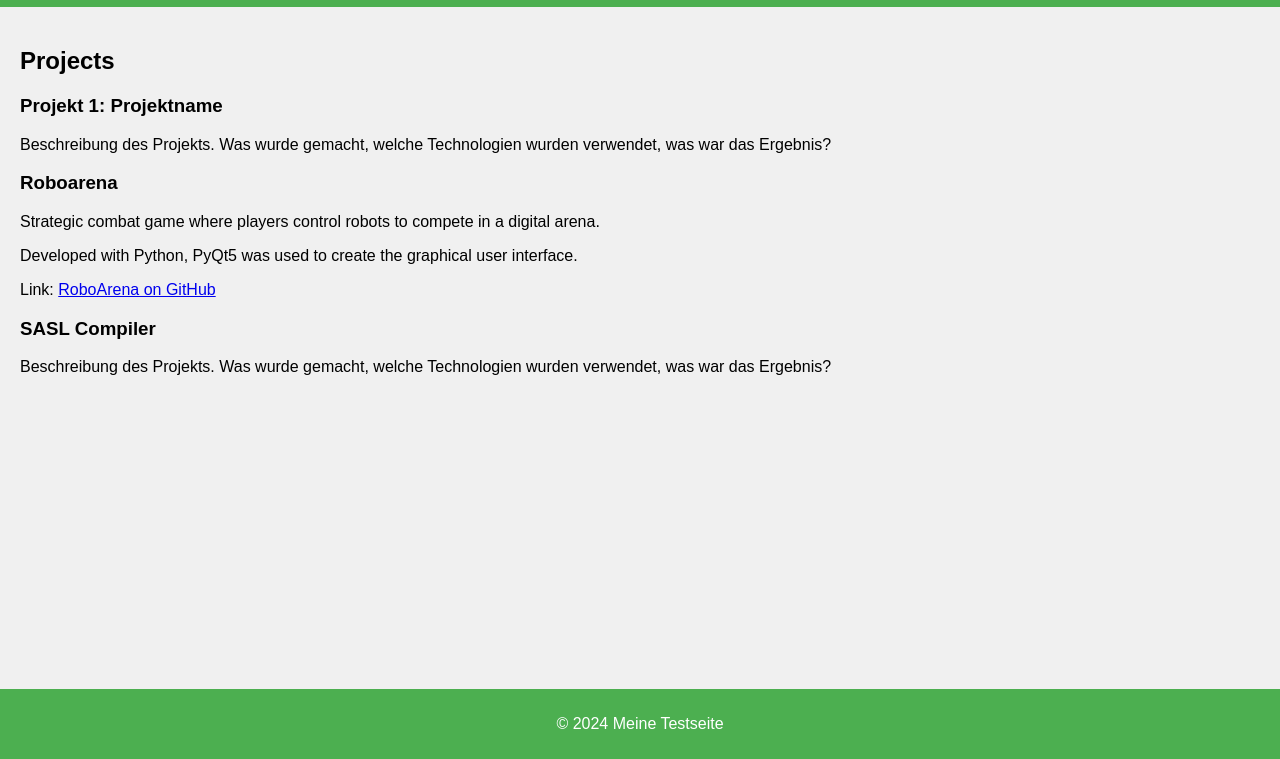
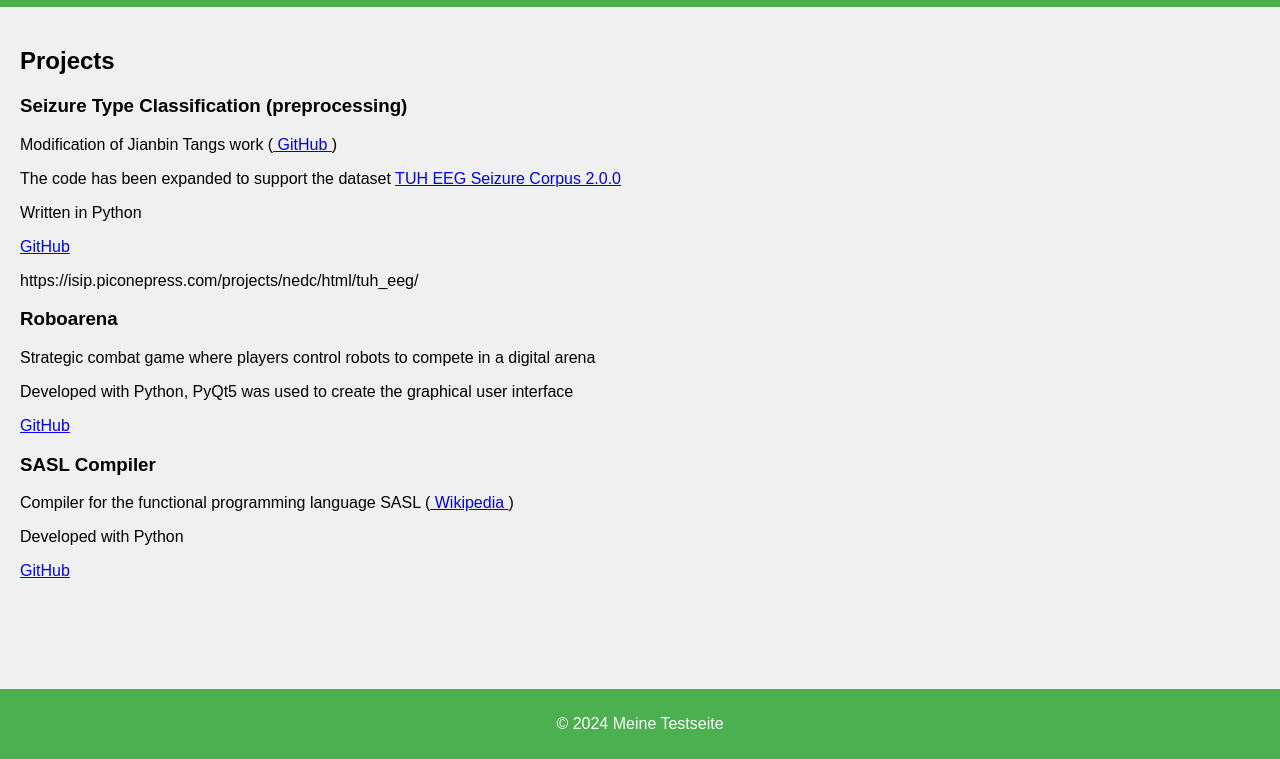
Before and after one commit to roadsidepicnic1/roadsidepicnic1.github.io, a plain HTML site: page index.html in a window 1280 px wide. Shown: the part 41-800 px from the top of the page. Drawn offline with Linux system fonts and the light colour scheme.

Commit message:
Update index.html

```diff
--- a/index.html
+++ b/index.html
@@ -50,20 +50,27 @@
         <h2>Projects</h2>
 
         <div class="project">
-            <h3>Projekt 1: Projektname</h3>
-            <p>Beschreibung des Projekts. Was wurde gemacht, welche Technologien wurden verwendet, was war das Ergebnis?</p>
+            <h3>Seizure Type Classification (preprocessing) </h3>
+            <p>Modification of Jianbin Tangs work (<a href="https://github.com/IBM/seizure-type-classification-tuh"> GitHub </a>) </p>
+            <p>The code has been expanded to support the dataset <a href="https://isip.piconepress.com/projects/nedc/html/tuh_eeg/"> TUH EEG Seizure Corpus 2.0.0</a> </p>
+            <p>Written in Python</p>
+            <p><a href="https://github.com/roadsidepicnic1/--seizure-type-classification-tuh-v2.0.0"> GitHub</a></p>
         </div>
+
+https://isip.piconepress.com/projects/nedc/html/tuh_eeg/
 
         <div class="project">
             <h3>Roboarena</h3>
-            <p>Strategic combat game where players control robots to compete in a digital arena.</p>
-            <p>Developed with Python, PyQt5 was used to create the graphical user interface. </p>
-            <p>Link: <a href="https://github.com/roadsidepicnic1/RoboArena">RoboArena on GitHub</a> </p>
+            <p>Strategic combat game where players control robots to compete in a digital arena</p>
+            <p>Developed with Python, PyQt5 was used to create the graphical user interface </p>
+            <p> <a href="https://github.com/roadsidepicnic1/RoboArena"> GitHub</a> </p>
         </div>
 
         <div class="project">
             <h3>SASL Compiler</h3>
-            <p>Beschreibung des Projekts. Was wurde gemacht, welche Technologien wurden verwendet, was war das Ergebnis?</p>
+            <p>Compiler for the functional programming language SASL (<a href="https://github.com/roadsidepicnic1/RoboArena"> Wikipedia </a>) </p>
+            <p>Developed with Python</p>
+            <p><a href="https://github.com/roadsidepicnic1/RoboArena"> GitHub</a></p>
         </div>
 
         <!-- Weitere Projekte können hier hinzugefügt werden -->
```
